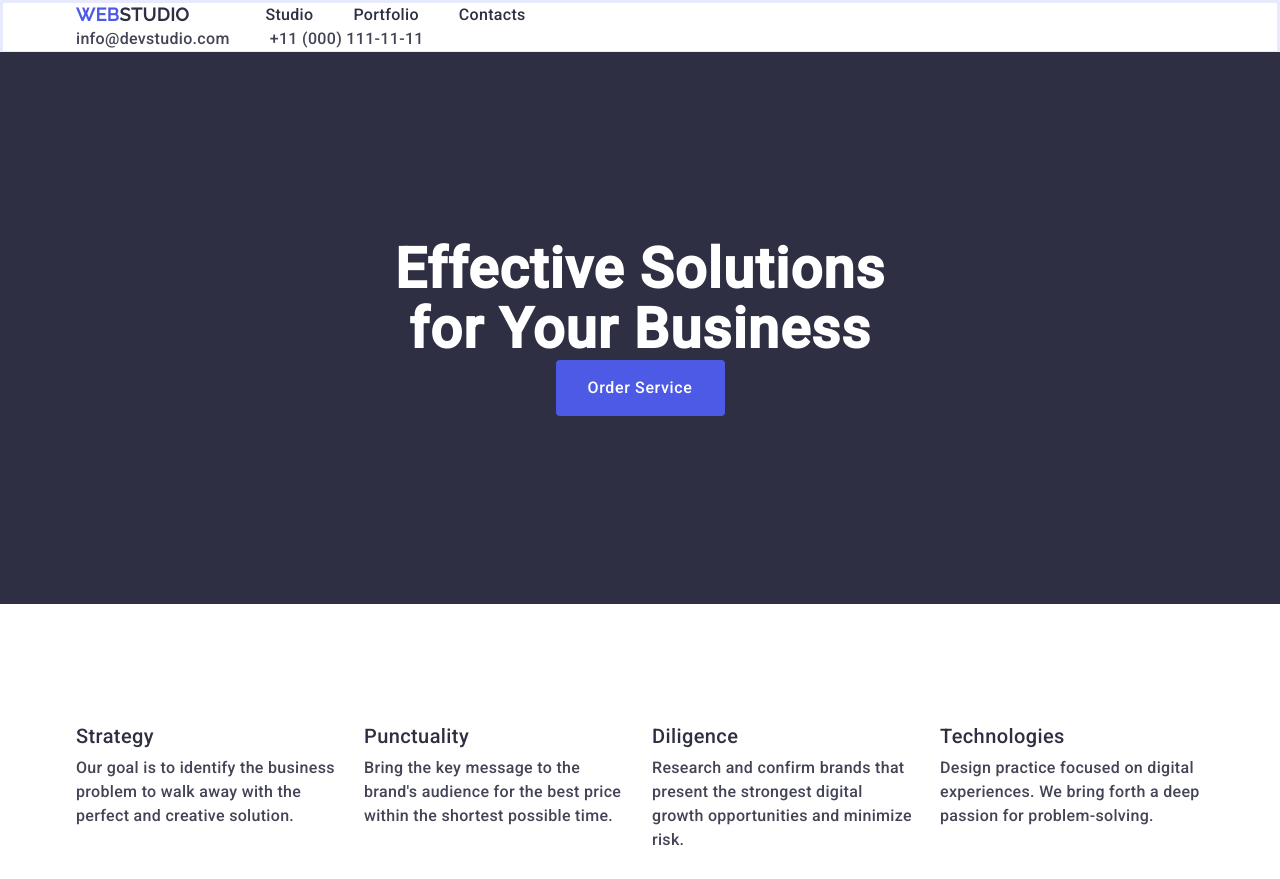
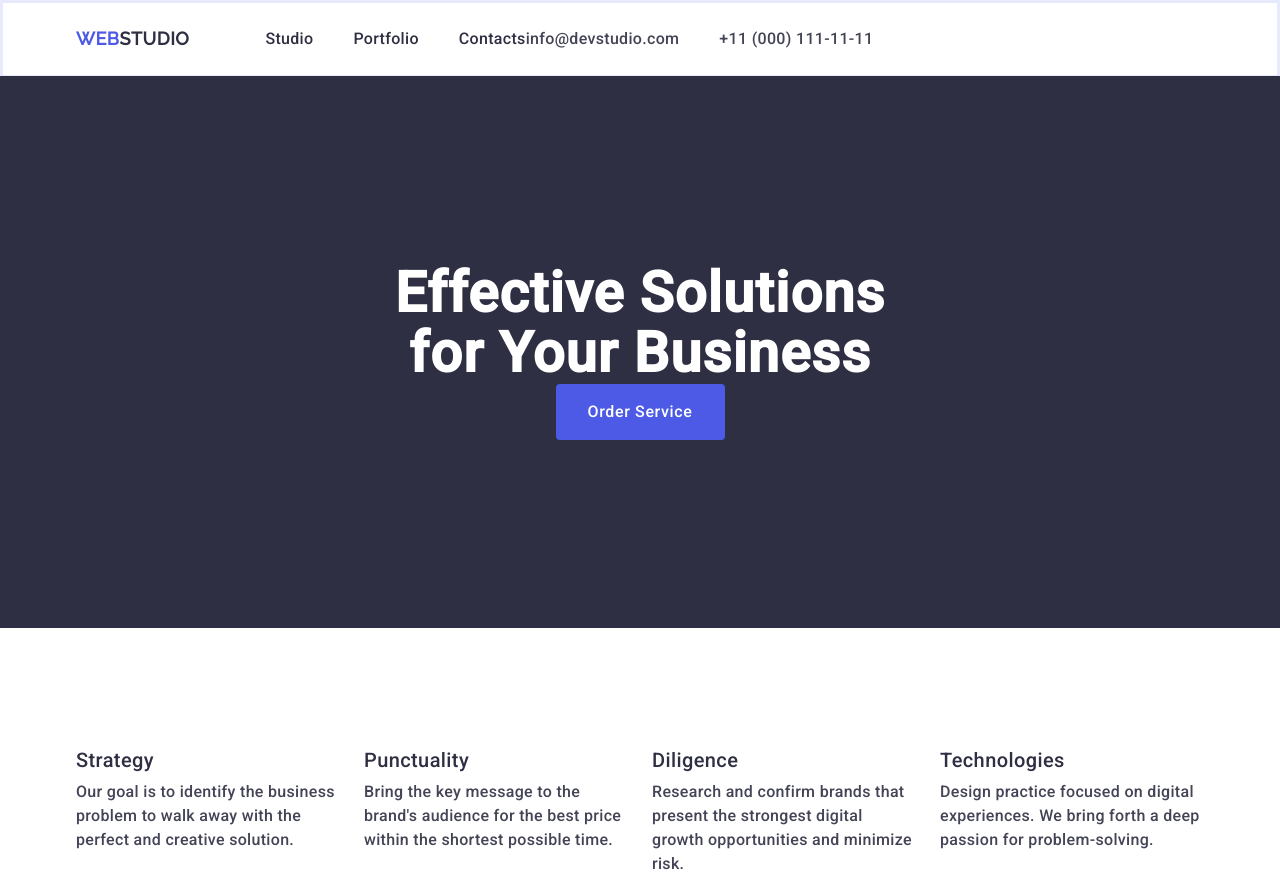
Before and after one commit to Romanooo84/goit-markup-hw-03, a plain HTML site: page index.html in a window 1280 px wide. Shown: the top 879 px of the page. Drawn offline with nearby package versions, Linux system fonts and the light colour scheme.

Commit message:
bez justyfi

```diff
--- a/css/styles.css
+++ b/css/styles.css
@@ -196,7 +196,7 @@ h1, h2, h3, h4, h5, h6, p, a {
 
 .header-flex{
     display: flex ;
-    justify-content: space-around;
+    /*justify-content: space-around;*/
     padding-bottom: 24px;
     padding-top: 24px
 }
--- a/index.html
+++ b/index.html
@@ -18,7 +18,7 @@
 </head>
 <body class="body">
         <header class="header-container">
-            <div class="container">
+            <div class="container header-flex">
                 <nav class="nav-container">
                         <a class="web link logo" href='./index.html'>Web<span class="studio link ">Studio</span></a>
                         <ul class="menu-container no-dot">
```
